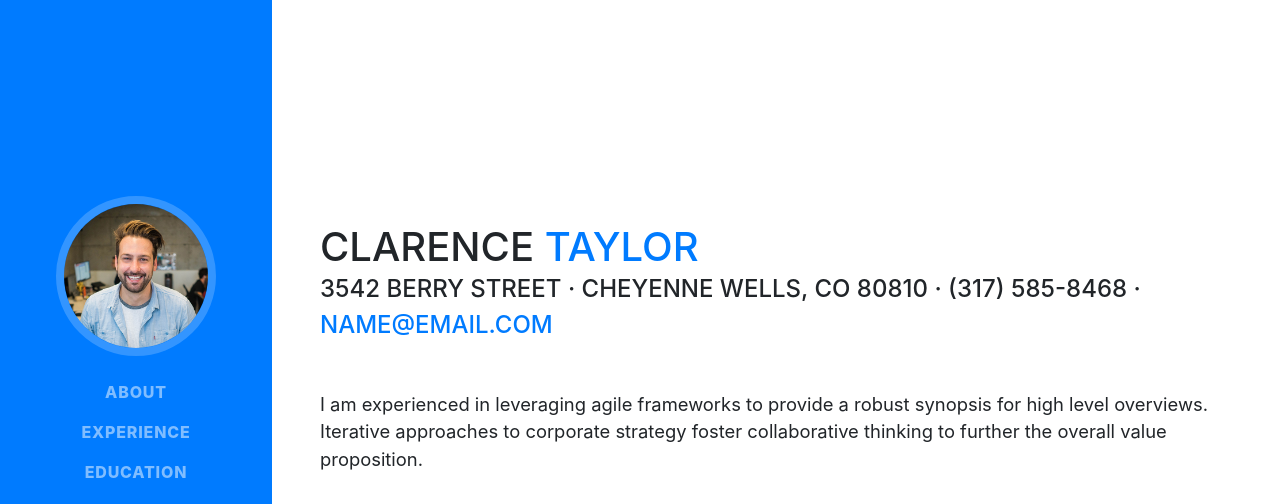
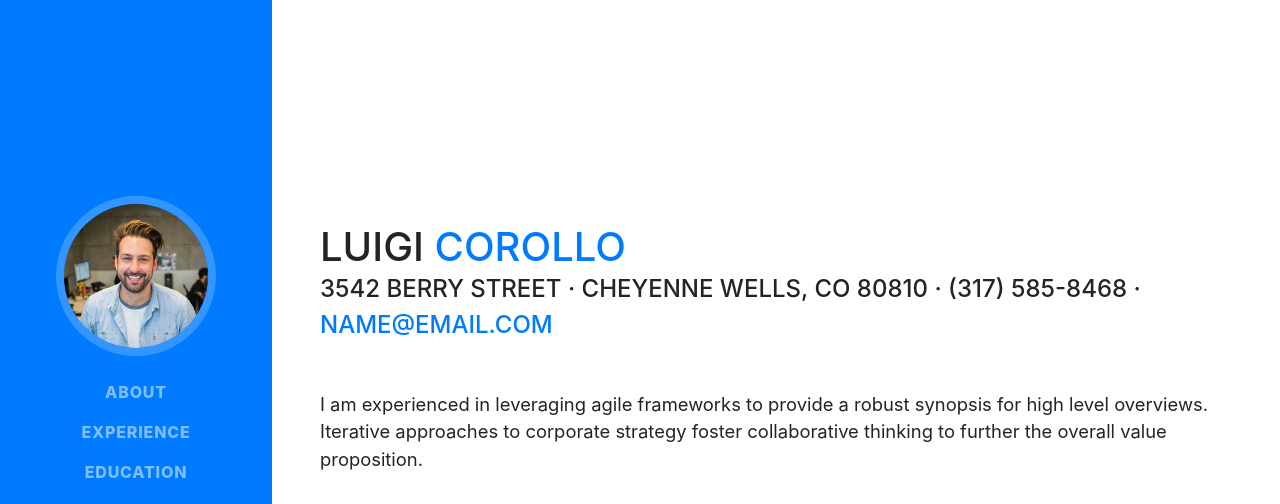
Before and after one commit to corollo/my-resume, a website with bundled scripts: page index.html in a window 1280 px wide. Shown: the top 504 px of the page. Built offline with nearby package versions, Linux system fonts and the light colour scheme; a web font is replaced by a local one.

Commit message:
first customization

```diff
--- a/index.html
+++ b/index.html
@@ -8,7 +8,7 @@
     <meta name="description" content="">
     <meta name="author" content="">
 
-    <title>Luigi Corollo - Resume</title>
+    <title> Corollo - Resume</title>
 
     <!-- Bootstrap core CSS -->
     <link href="vendor/bootstrap/css/bootstrap.min.css" rel="stylesheet">
@@ -27,7 +27,7 @@
 
     <nav class="navbar navbar-expand-lg navbar-dark bg-primary fixed-top" id="sideNav">
       <a class="navbar-brand js-scroll-trigger" href="#page-top">
-        <span class="d-block d-lg-none">Luigi Corollo</span>
+        <span class="d-block d-lg-none"> Corollo</span>
         <span class="d-none d-lg-block">
           <img class="img-fluid img-profile rounded-circle mx-auto mb-2" src="img/profile.jpg" alt="">
         </span>
@@ -63,8 +63,8 @@
 
       <section class="resume-section p-3 p-lg-5 d-flex d-column" id="about">
         <div class="my-auto">
-          <h1 class="mb-0">Clarence
-            <span class="text-primary">Taylor</span>
+          <h1 class="mb-0">Luigi
+            <span class="text-primary">Corollo</span>
           </h1>
           <div class="subheading mb-5">3542 Berry Street · Cheyenne Wells, CO 80810 · (317) 585-8468 ·
             <a href="mailto:name@email.com">name@email.com</a>
```
